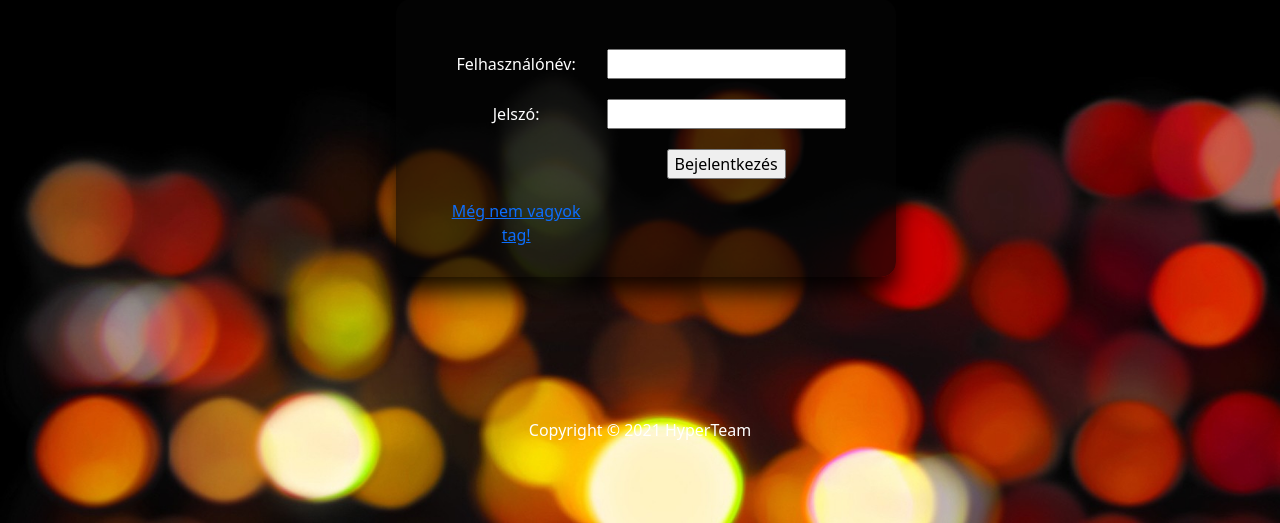
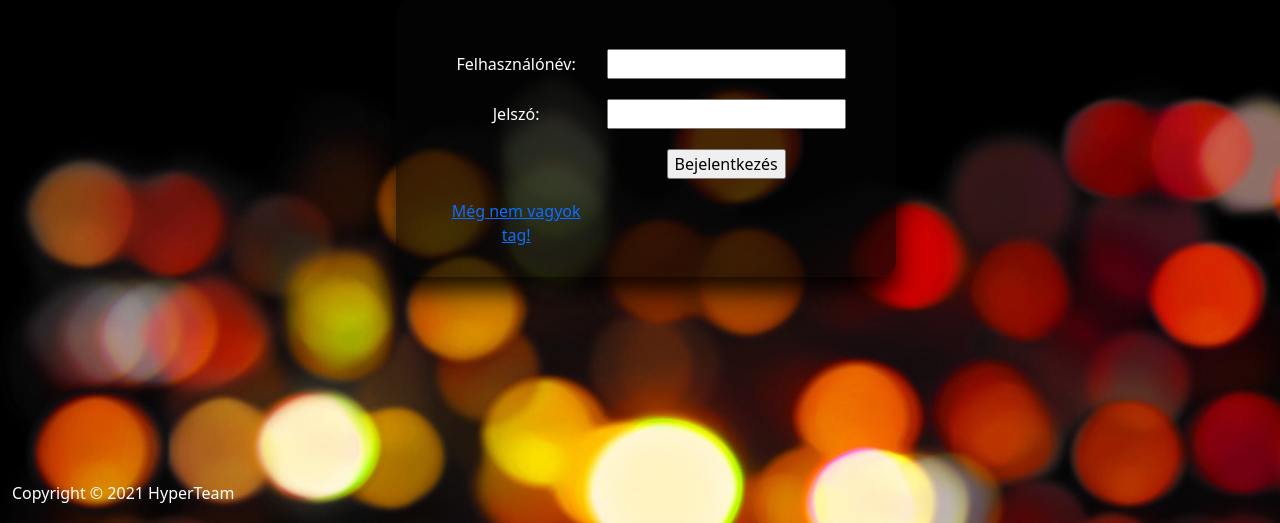
Before and after one commit to B4C3T2/Cinema, a PHP site: page /Html/bejelentkezes.html in a window 1280 px wide. Shown: the part 277-800 px from the top of the page. Run offline with PHP 8.4, Linux system fonts and the light colour scheme.

Commit message:
CSS - Bejelentkezés - A footer esztétikus elhelyezése és formázása
A footer fixen az oldal bal alsó sarkába került, fehér szövegszínnel.

```diff
--- a/Kód/CSS/bejelentkezes_style.css
+++ b/Kód/CSS/bejelentkezes_style.css
@@ -34,3 +34,9 @@ body {
 table, td {
 	padding: 10px;
 }
+footer{
+  position: absolute;
+  padding-bottom: 18px;
+  bottom: 0px;
+  color:white;
+}
```
